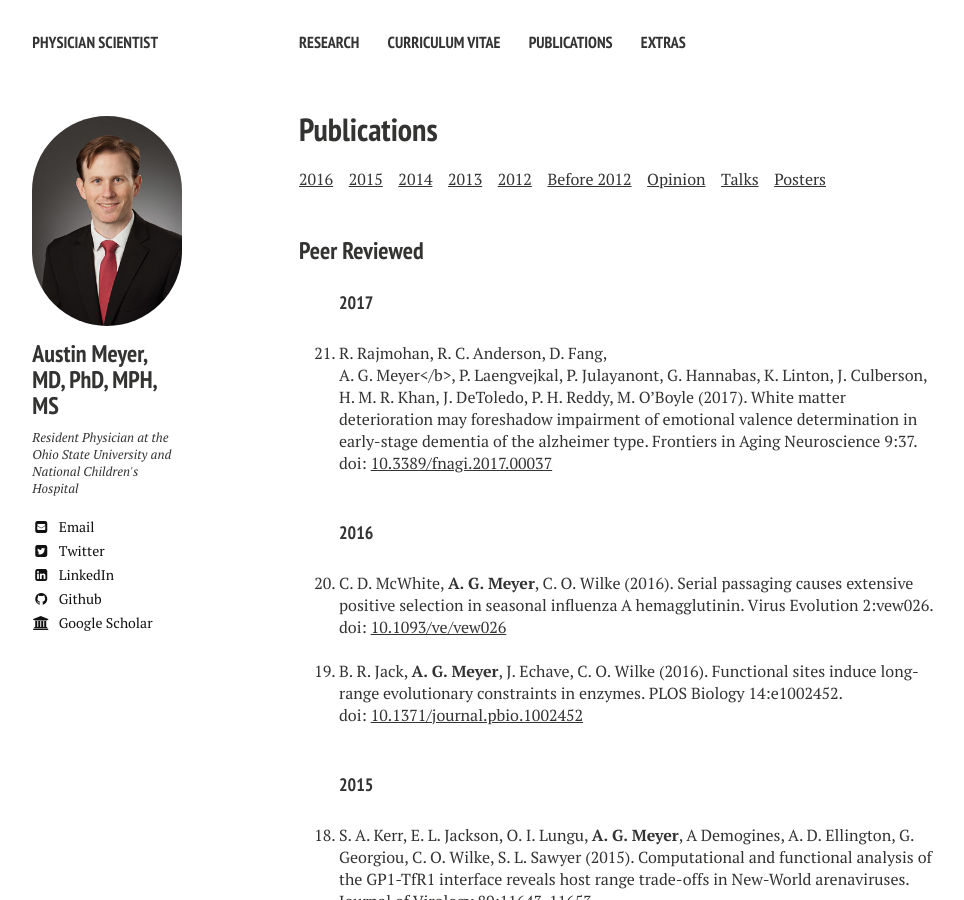
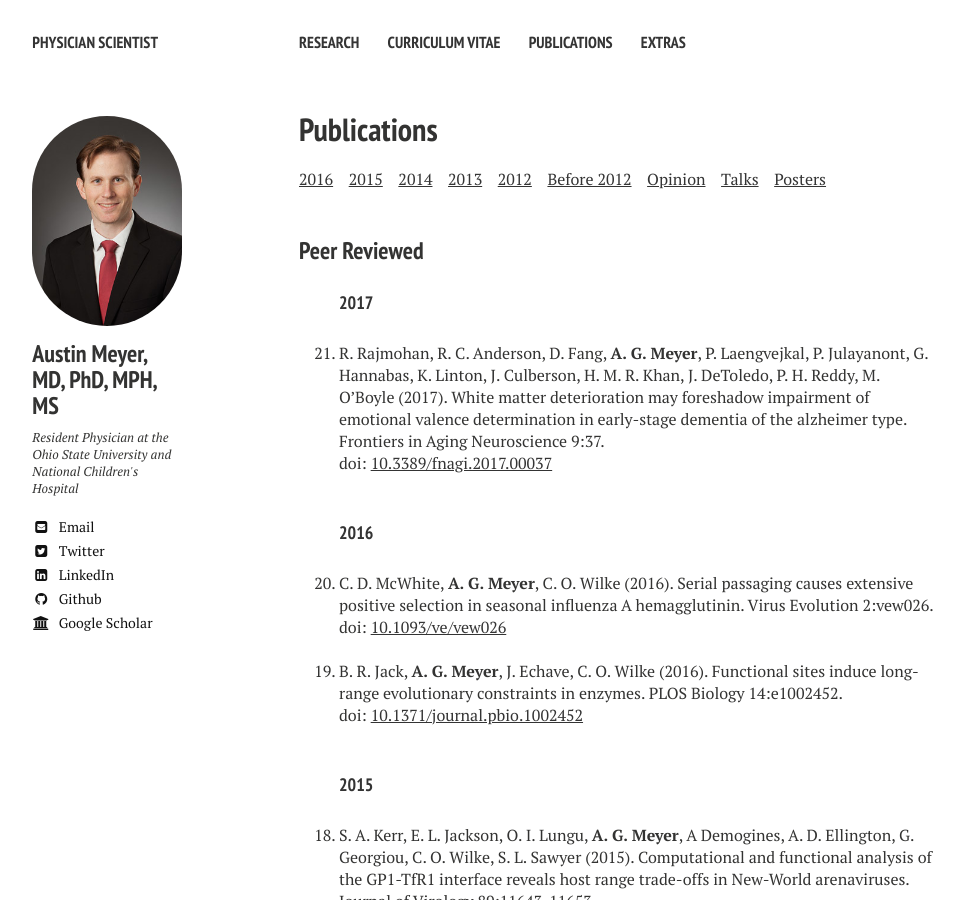
Before and after one commit to ausmeyer/ausmeyer.github.io, a Jekyll site: the page built from publications/index.md, in a window 1280 px wide and 900 px high. Shown: the whole window, without its empty margins (21-985 px from the left). Built offline with Jekyll 4.4.1, drawn with Linux system fonts in a browser that asks for light colours; nearby versions of some CDN libraries; comment, search, counter and statistics services are not loaded.

Commit message:
Fix textface.

```diff
--- a/_data/peer_review.yml
+++ b/_data/peer_review.yml
@@ -1,4 +1,4 @@
-- author: R. Rajmohan, R. C. Anderson, D. Fang, <br>A. G. Meyer</b>, P. Laengvejkal, P. Julayanont, G. Hannabas, K. Linton, J. Culberson, H. M. R. Khan, J. DeToledo, P. H. Reddy, M. O’Boyle
+- author: R. Rajmohan, R. C. Anderson, D. Fang, <b>A. G. Meyer</b>, P. Laengvejkal, P. Julayanont, G. Hannabas, K. Linton, J. Culberson, H. M. R. Khan, J. DeToledo, P. H. Reddy, M. O’Boyle
   year: 2017
   title: White matter deterioration may foreshadow impairment of emotional valence determination in early-stage dementia of the alzheimer type
   ref: "Frontiers in Aging Neuroscience 9:37"
```
